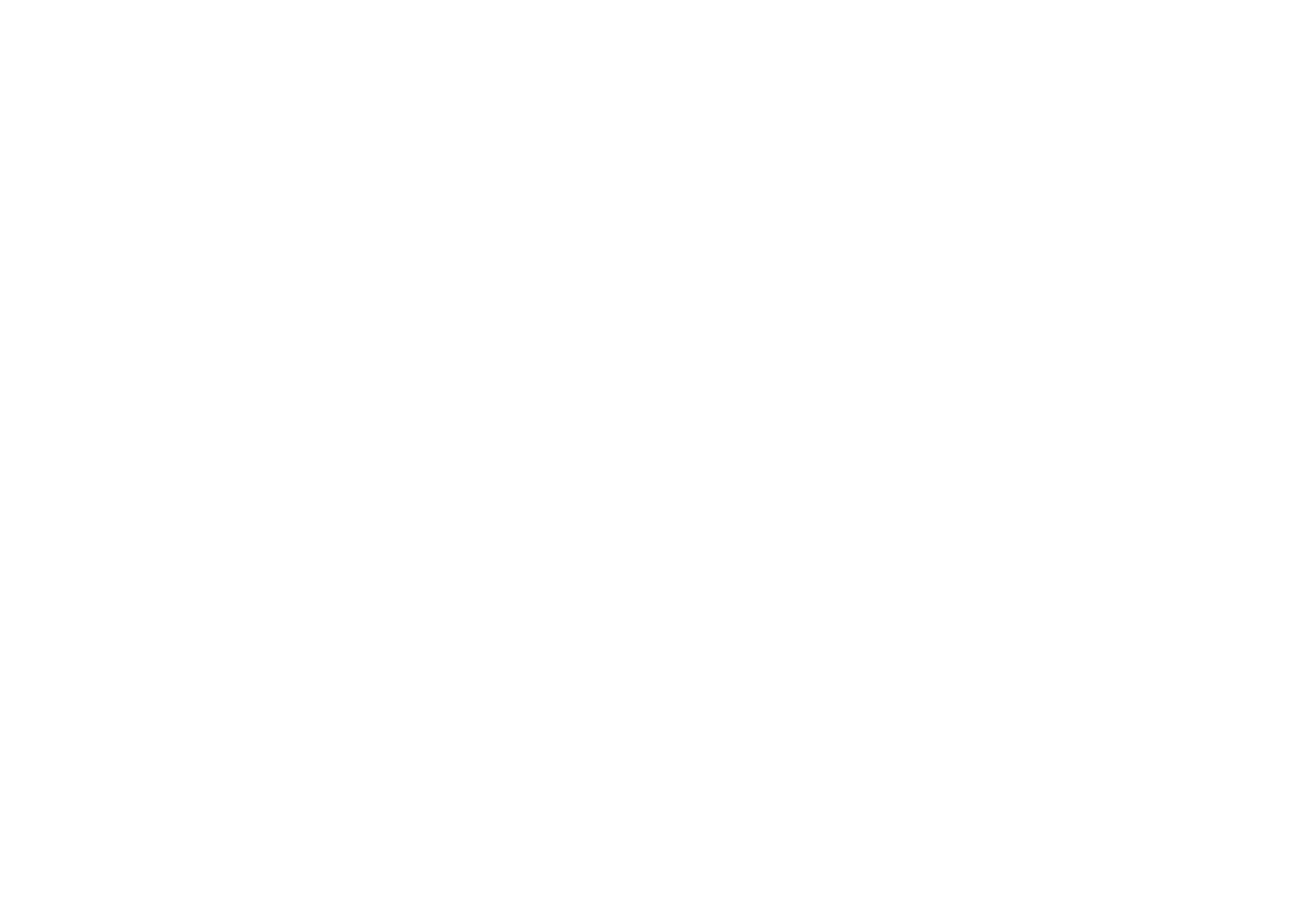
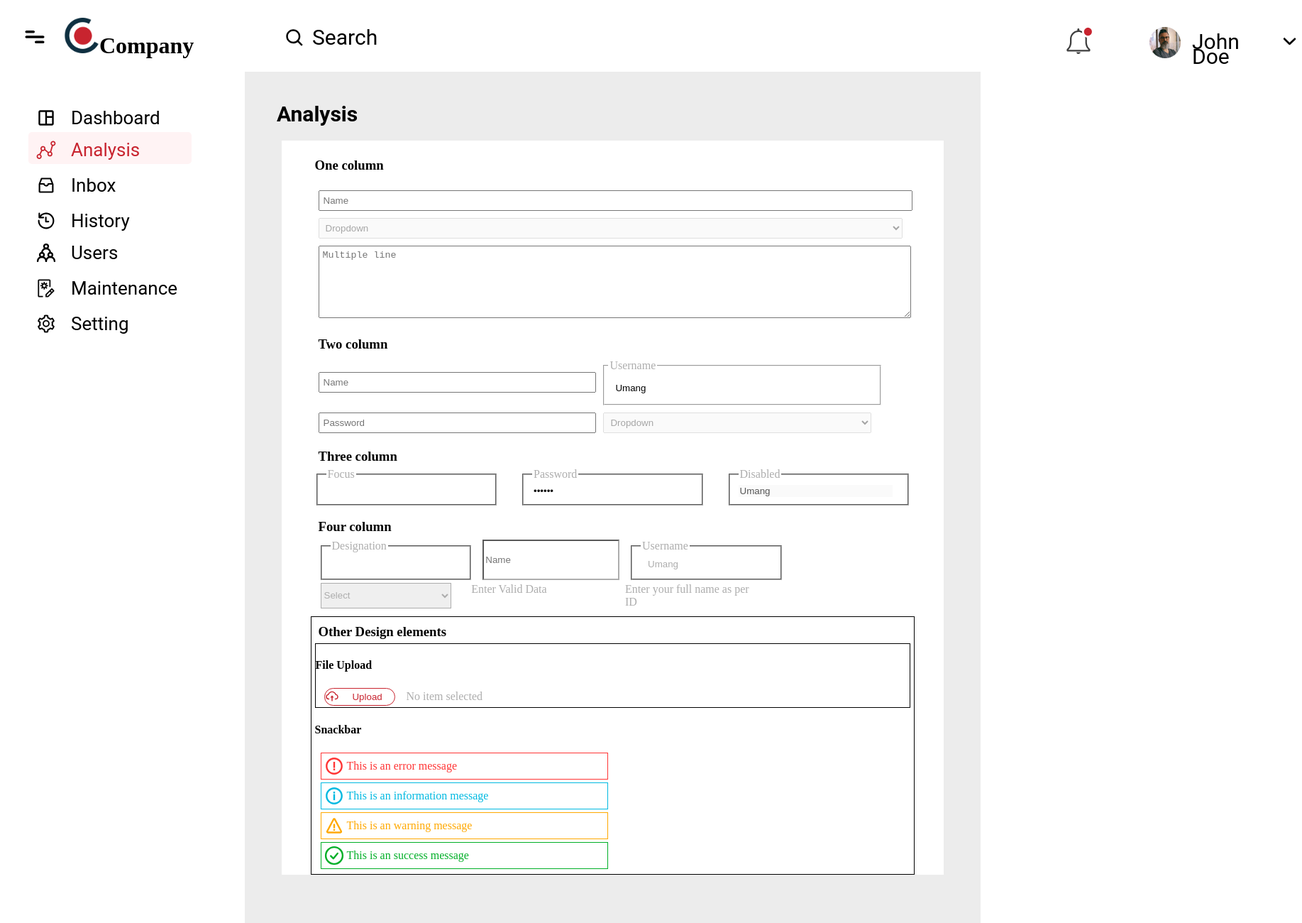
Before and after one commit to umang171/HTML-Assignment, a plain HTML site: page innerpage.html in a window 1280 px wide. Shown: the top 1300 px of the page at 71% size, 1835 px wide, since content can reach past the window. Before the commit the page ends 800 px from the top, so only its background shows below. Drawn offline with Linux system fonts and the light colour scheme.

Commit message:
Add innerpage.html

```diff
--- a/css/style.css
+++ b/css/style.css
@@ -629,3 +629,253 @@ opacity: 1;
     width: 70px;
     text-align: center;
 }
+
+/* ======================================================================================================================================================
+Innerpage
+====================================================================================================================================================== */
+#innersidemenuimg1{
+
+}
+#innersidemenu1{
+    position: absolute;
+    top: 40px;
+    left: 40px;
+    width: 230px;
+    height: 45px;
+    border-radius: 5px;
+    background:  0% 0% no-repeat padding-box;
+    opacity: 1;
+}
+#innersidemenuimg1{
+    position: absolute;
+    top: 10px;
+    left: 10px;
+    width: 30px;
+    height: 30px;
+    background: 0% 0% no-repeat padding-box;
+    opacity: 1;
+}
+#innersidecontent1{
+    position: absolute;
+    top: 15px;
+    left: 60px;
+    width: 132px;
+    height: 21px;
+    text-align: left;
+    font: normal normal normal 26px/21px Roboto;
+    letter-spacing: 0px;
+    opacity: 1;
+}
+#innersidemenu2{
+    position: absolute;
+    top: 85px;
+    left: 40px;
+    width: 230px;
+    height: 45px;
+    background: #FFF3F4 0% 0% no-repeat padding-box;
+    border-radius: 5px;
+    opacity: 1;
+}
+#innersidemenuimg2{
+    position: absolute;
+    top: 10px;
+    left: 10px;
+    width: 30px;
+    height: 30px;
+    background: 0% 0% no-repeat padding-box;
+    opacity: 1;
+}
+#innersidecontent2{
+    position: absolute;
+    top: 15px;
+    left: 60px;
+    width: 132px;
+    height: 21px;
+    text-align: left;
+    font: normal normal normal 26px/21px Roboto;
+    color: #C8242F;
+    letter-spacing: 0px;
+    opacity: 1;
+}
+#innermain{
+    background-color: red;
+}
+
+#innermaincontent{
+    position: absolute;
+    top: 101px;
+    left: 345px;
+    height: 1450px;
+    width: 81%;
+    background: #ececec 0% 0% no-repeat padding-box;
+    opacity: 1;
+}
+#innermainheading{
+    position: relative;
+    top: 20px;
+    left: 45px;
+    width: 157px;
+    height: 42px;
+    text-align: left;
+    font: bold normal normal 30px/39px Roboto;
+    letter-spacing: 0px;
+    color: #000000;
+    opacity: 1;
+}
+#innermainelements{
+    background-color: white;
+    width: 90%;
+    margin: auto;
+    margin-top: 35px;
+}
+#onecolumn{
+    width: 90%;
+    margin: 2px auto;
+    padding: 5px;
+}
+#onecolumn input,#onecolumn select,#onecolumn textarea{
+   width: 98%;
+    margin: 5px;
+    padding: 5px;
+}
+
+#twocolumn{
+    width: 90%;
+    margin: 2px auto;
+
+    padding: 5px;
+}
+
+#twocolumn h3{
+    margin: 5px;
+}
+#innertwocolumn{
+    display: flex;
+    justify-content: flex-start;
+    align-items: center;
+    flex-wrap: wrap;
+    color: #ADADAD;
+    border-color: #ADADAD;
+}
+#twocolumn input,#twocolumn select,#twocolumn fieldset{
+    width: 45%;
+     margin: 5px;
+     padding: 5px;
+ }
+ #twocolumn fieldset input{
+ width: 94%;
+    border: none;
+ }
+#threecolumn{
+    width: 90%;
+    margin: 2px auto;
+    padding: 5px;
+}
+#threecolumn h3{
+    margin: 5px;
+}
+#innerthreecolumn{
+    display: flex;
+    border-color: #ADADAD;
+    color: #ADADAD;
+    justify-content: space-between;
+}
+#innerthreecolumn fieldset{
+    border-color: #ADADAD;
+    color: #ADADAD;
+    width: 27%;
+}
+#innerthreecolumn fieldset input{
+    width: 94%;
+    border: none;
+}
+#fourcolumn{
+    width: 90%;
+    margin: 4px auto;
+    padding: 5px;
+}
+#fourcolumn h3{
+    margin: 5px;
+}
+#innerfourcolumn{
+    display: flex;
+    flex-wrap: wrap;
+    border-color: #ADADAD;
+    color: #ADADAD;
+    justify-content: flex-start;
+}
+#innerfourcolumn fieldset,#innerfourcolumn input,#innerfourcolumn select,#innerfourcolumn label{
+    border-color: #ADADAD;
+    color: #ADADAD;
+    width: 22%;
+    margin: 2px 8px
+}
+#innerfourcolumn label{
+    margin: 2px 12px;
+    margin-left: 20px;
+}
+#innerfourcolumn fieldset input{
+    width: 94%;
+    border: none;
+}
+
+#fivecolumn{
+    border: 1px solid black;
+    width: 90%;
+    margin: 4px auto;
+    padding: 5px;
+}
+#fivecolumn h3{
+    margin: 5px;
+}
+
+#fileupload
+{
+    border: 1px solid black;
+}
+
+#fileupload input{
+    background: url(../images/cloud-upload-icon.svg);
+    background-repeat: no-repeat no-repeat;
+    color: #C8242F;
+    margin: 2px 12px;
+    border-radius: 30px;
+    border: 1px solid #C8242F;
+    padding: 4px;
+    width: 100px;
+}
+#fileupload label{
+    color: #ADADAD;
+}
+#snackmessages{
+    display: flex;
+    flex-wrap: wrap;
+}
+.snackmsgs{
+    width: 48%;
+    border: 1px solid black;
+    margin: 2px 8px;
+    display: flex;
+    align-items: center;
+}
+.snackmsgs img{
+    height: 30px;
+    width: 30px;
+    margin: 3px;
+}
+#snackmsg1{
+    border-color: #FF3535;
+    color: #FF3535;
+}
+#snackmsg2{
+    border-color: #00B9E1;
+    color: #00B9E1;
+}
+#snackmsg3{
+    border-color: #FFA800;
+    color: #FFA800;
+}
+#snackmsg4{
+    border-color: #00AF27;
+    color: #00AF27;
+}
--- a/innerpage.html
+++ b/innerpage.html
@@ -0,0 +1,158 @@
+<!DOCTYPE html>
+<html lang="en">
+<head>
+    <meta charset="UTF-8">
+    <meta http-equiv="X-UA-Compatible" content="IE=edge">
+    <meta name="viewport" content="width=device-width, initial-scale=1.0">
+    <title>Inner html</title>
+    <link rel="stylesheet" href="css/style.css">
+</head>
+<body>
+    <header id="dashheader">
+        <div id="leftnav">
+            <img src="images/menu-bar.svg" alt="menu-bar" id="dashmenu">
+            <div class="dashcompayheading">
+                <img src="images/favicon.ico" alt="Image not found">
+                <h1>Company</h1>
+            </div>
+            <img src="images/search-icon.svg" alt="search-icon" id="dashsearchicon">
+            <span id="dashsearch">Search</span>
+        </div>
+        <div id="rightnav">
+            <img src="images/notification-icon.svg" alt="notification-icon" id="dashnotification">
+            <img src="images/profile.png" alt="profile" id="dashprofile">
+            <span id="dashprofilename">John Doe</span>
+            <img src="images/downward-arrow.svg" alt="downward-arrow" id="dashdownarraow">
+        </div>
+    </header>
+
+    <div class="container">
+        <div id="dashsidebar">
+            <div id="innersidemenu1">
+                <img src="images/dashboard-default.svg" alt="dashboard-default" id="innersidemenuimg1">
+                <span id="innersidecontent1">Dashboard</span>
+            </div>
+            <div id="innersidemenu2">
+                <img src="images/graph-active.svg" alt="dashboard-active" id="innersidemenuimg2">
+                <span id="innersidecontent2">Analysis</span>
+            </div>
+            <div id="sidemenu3">
+                <img src="images/inbox-default.svg" alt="dashboard-default" id="sidemenuimg3">
+                <span id="sidecontent3">Inbox</span>
+            </div>
+            <div id="sidemenu4">
+                <img src="images/clock-default.svg" alt="dashboard-default" id="sidemenuimg4">
+                <span id="sidecontent5">History</span>
+            </div>
+            <div id="sidemenu5">
+                <img src="images/user-default.svg" alt="dashboard-default" id="sidemenuimg5">
+                <span id="sidecontent6">Users</span>
+            </div>
+            <div id="sidemenu6">
+                <img src="images/maintenance-default.svg" alt="dashboard-default" id="sidemenuimg6">
+                <span id="sidecontent6">Maintenance</span>
+            </div>
+            <div id="sidemenu7">
+                <img src="images/setting-default.svg" alt="dashboard-default" id="sidemenuimg7">
+                <span id="sidecontent7">Setting</span>
+            </div>
+        </div>
+        <div id="innermaincontent">
+            <h1 id="mainheading">Analysis</h1>
+            <div id="innermainelements">
+                <div id="onecolumn">
+                    <h3>One column</h3>
+                    <input type="text" name="name" id="name" placeholder="Name"><br>
+                    <select name="dropdown" id="dropdown" disabled="Disabled">
+                        <option value="volvo">Dropdown</option>
+                    </select>
+                    <textarea placeholder="Multiple line" name="multipleline" id="multipleline" rows="6"></textarea>
+                </div>
+                <div id="twocolumn">
+                    <h3>Two column</h3>
+                    <div id="innertwocolumn">
+                        <input type="text" name="innername" id="innername" placeholder="Name">
+                        <fieldset>
+                            <legend>Username</legend>
+                            <input type="text" name="innerusername" id="innerusername" value="Umang" >
+                        </fieldset>
+                        <input type="password" name="innerpassword" id="innerpassword" placeholder="Password">
+                        <select name="dropdown2" id="dropdown2" disabled="Disabled">
+                            <option value="dropdown">Dropdown</option>
+                        </select>
+                    </div>
+                </div>
+                <div id="threecolumn">
+                    <h3>Three column</h3>
+                    <div id="innerthreecolumn">
+                        <fieldset>
+                            <legend>Focus</legend>
+                            <input type="text" name="innerfocus" id="innerfocus">
+                        </fieldset>
+                        <fieldset>
+                            <legend>Password</legend>
+                            <input type="password" name="threepass" id="threepass" value="123456">
+                        </fieldset>
+                        <fieldset>
+                            <legend>Disabled</legend>
+                            <input type="text" name="innerdis" id="innerdis" value="Umang" disabled>
+                        </fieldset>
+                    </div>
+                </div>
+                <div id="fourcolumn">
+                    <h3>Four column</h3>
+                    <div id="innerfourcolumn">
+                        <fieldset>
+                            <legend>Designation</legend>
+                            <input type="text" name="fourdesc" id="fourdesc">
+                        </fieldset>
+                        <input type="text" name="fourname" id="fourname" placeholder="Name">
+                        <fieldset>
+                            <legend>Username</legend>
+                            <input type="text" name="fourusername" id="fourusername" value="Umang">
+                        </fieldset>
+                        <select name="fourselect" id="fourselect">
+                            <option value="Select">Select</option>
+                        </select>
+                        <label for="fourdesc">Enter Valid Data</label>
+                        <label for="fourname">Enter your full name as per ID</label>
+                    </div>
+                </div>
+                <div id="fivecolumn">
+                    <h3>Other Design elements</h3>
+                    <div id="otherelements">
+                        <div id="fileupload">
+                            <h4>File Upload</h4>
+                            <input type="button" value="      Upload">
+                            <label for="fileupload">No item selected</label>
+                        </div>
+                        <div id="snackbar">
+                            <h4>Snackbar</h4>
+                            <div id="snackmessages">
+                                <div class="snackmsgs" id="snackmsg1">
+                                    <img src="images/error-icon.svg" alt="error-icon">
+                                    <span>This is an error message</span>
+                                </div>
+                                <div class="snackmsgs" id="snackmsg2">
+                                    <img src="images/info-icon.svg" alt="info-icon">
+                                    <span>This is an information message</span>
+                                </div>
+                                <div class="snackmsgs" id="snackmsg3">
+                                    <img src="images/warning-icon.svg" alt="error-icon">
+                                    <span>This is an warning message</span>
+                                </div>
+                                <div class="snackmsgs" id="snackmsg4">
+                                    <img src="images/success-icon.svg" alt="info-icon">
+                                    <span>This is an success message</span>
+                                </div>
+                            </div>
+                        </div>
+                    </div>
+                </div>
+            </div>
+        </div>
+    </div>
+    <script src="js/bootstrap.bundle.js"></script>
+    <script src="js/custom.js"></script>
+</body>
+</html>
```
